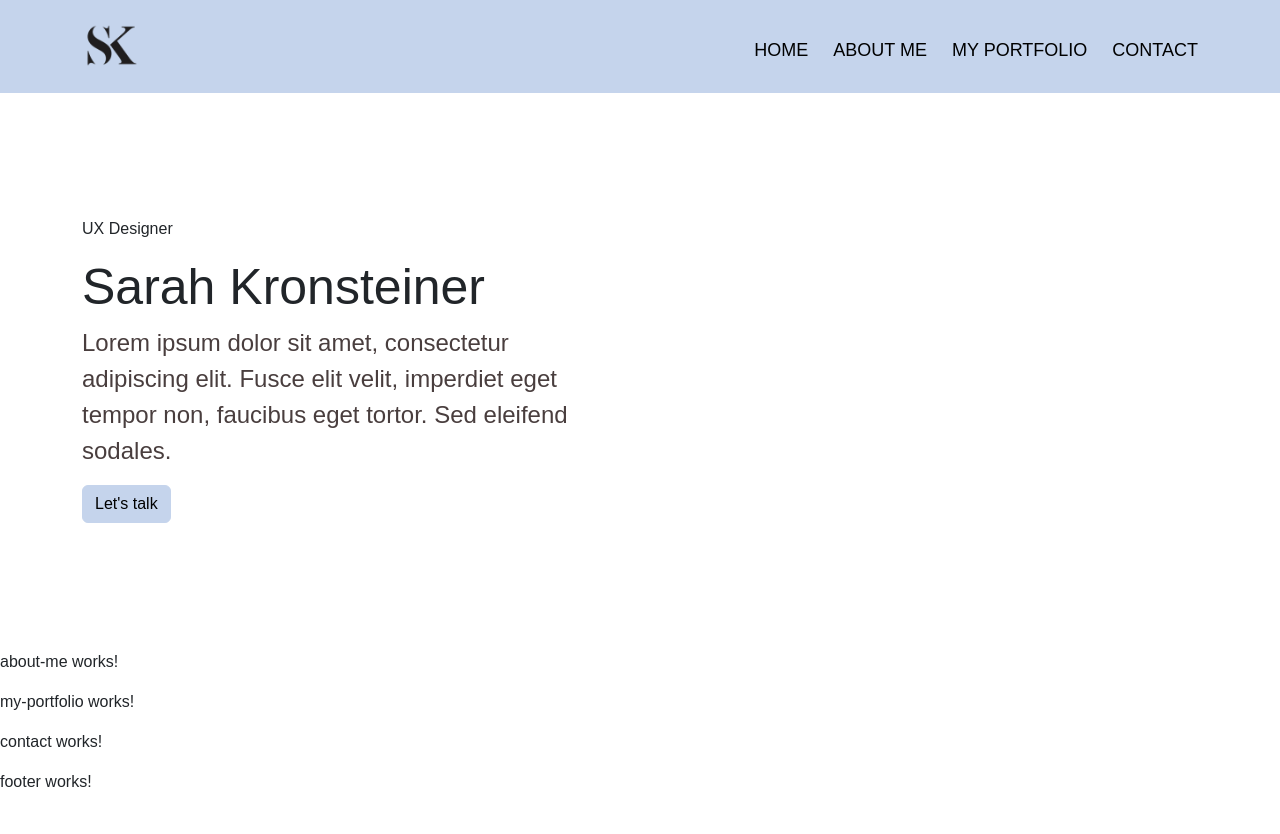
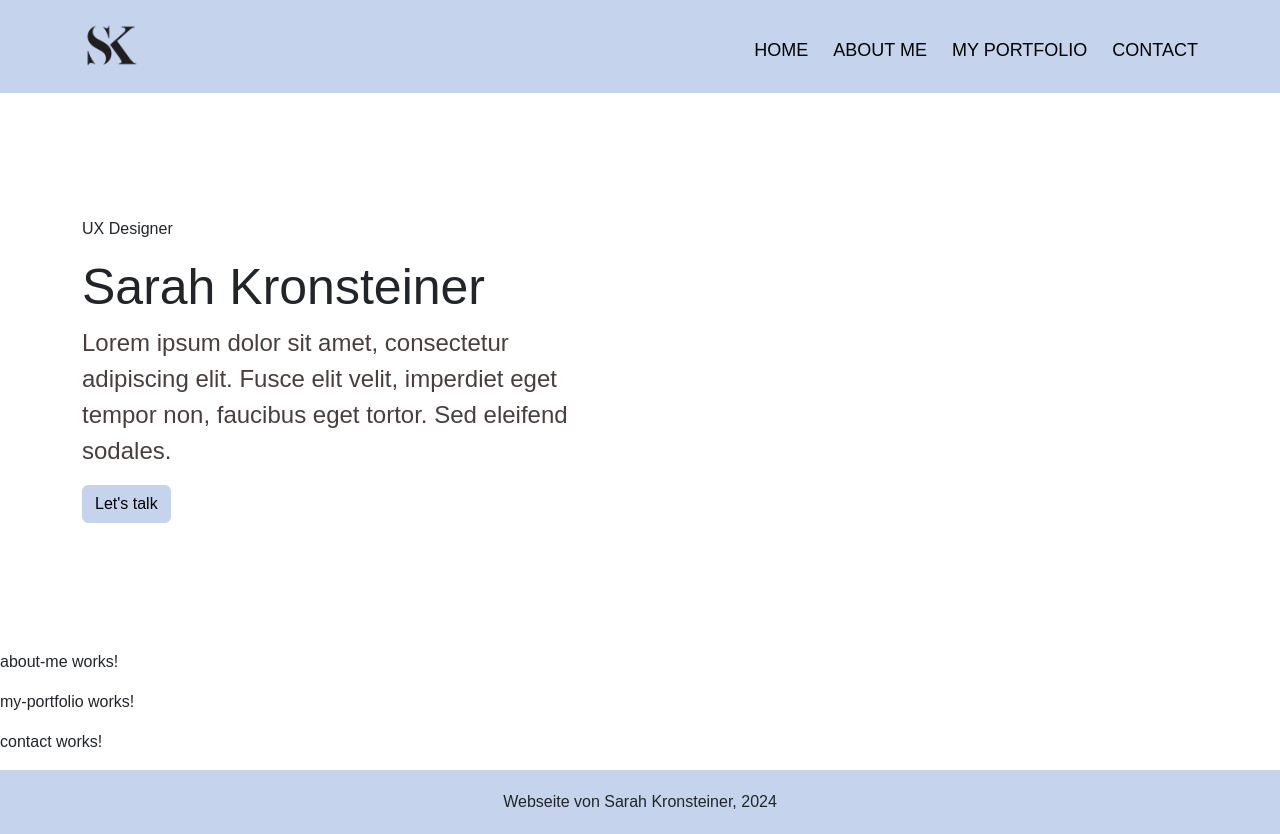
Before and after one commit to IU-Webprogrammierung/web-programmierung-SarahKronsteiner, an Angular app in the folder portfolio-kronsteiner/: page / in a window 1280 px wide. Before the commit the page ends 810 px from the top, so only its background shows below. Built offline with nearby package versions, Linux system fonts and the light colour scheme.

Commit message:
added footer

```diff
--- a/portfolio-kronsteiner/src/app/footer/footer.component.css
+++ b/portfolio-kronsteiner/src/app/footer/footer.component.css
@@ -0,0 +1,11 @@
+.footer-wrapper {
+    background-color: #C5D4EC;
+    padding: 20px;
+    display: flex;
+    justify-content: center;
+    align-items: center;
+}
+
+.footer-text {
+    margin: 0;
+}
--- a/portfolio-kronsteiner/src/app/footer/footer.component.html
+++ b/portfolio-kronsteiner/src/app/footer/footer.component.html
@@ -1 +1,3 @@
-<p>footer works!</p>
+<footer class="footer-wrapper">
+    <p class="footer-text">Webseite von Sarah Kronsteiner, 2024</p>
+</footer>
```
